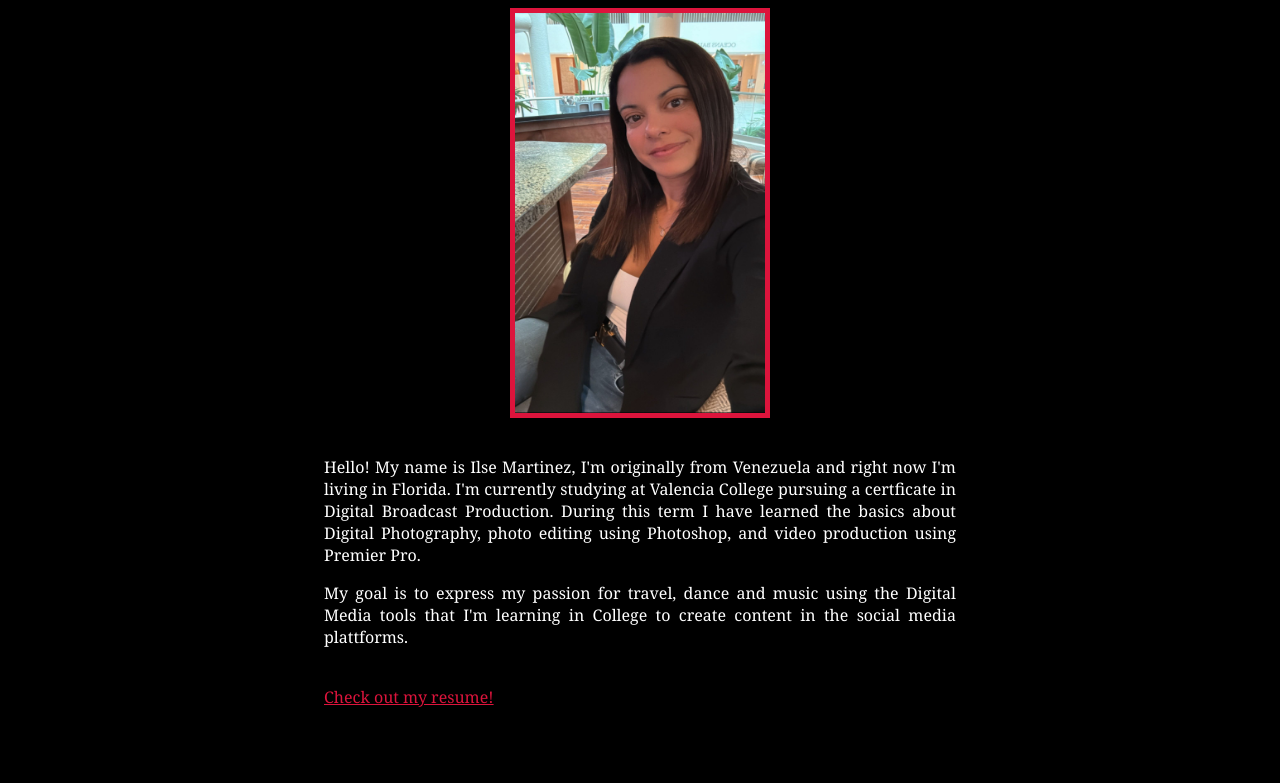
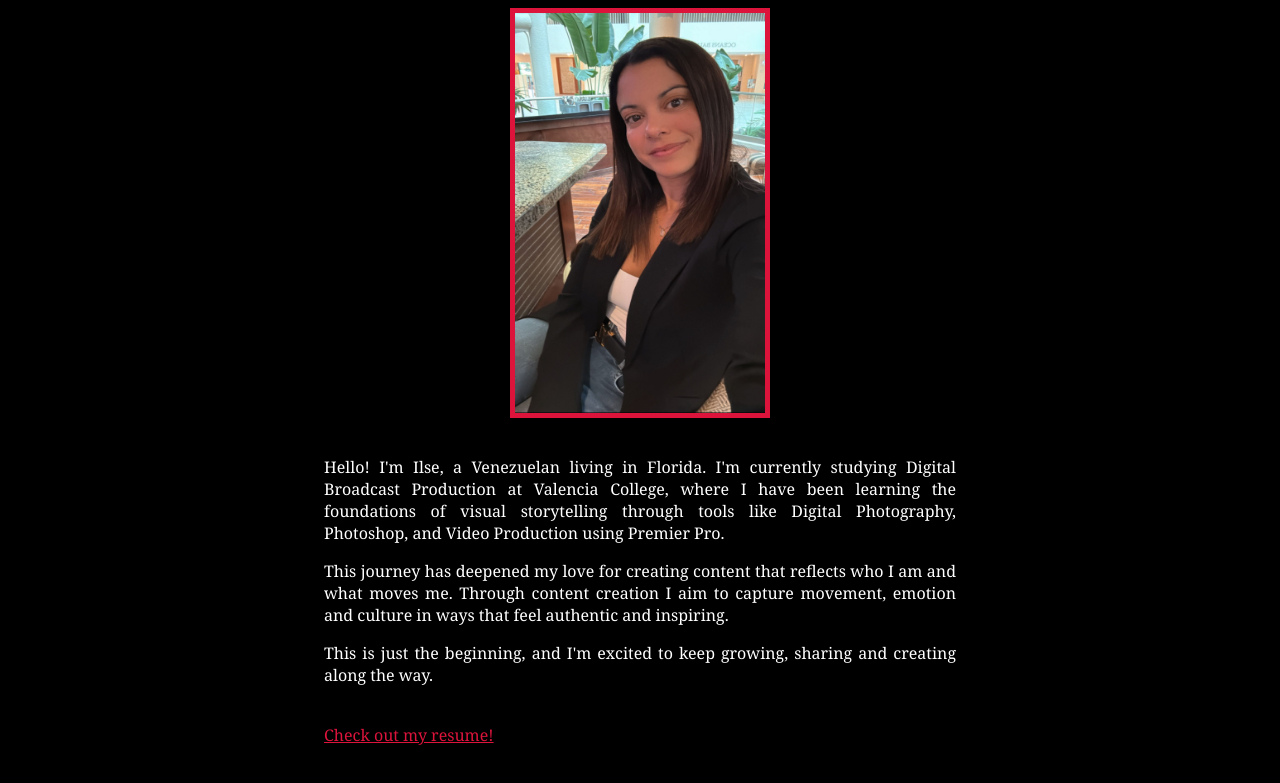
Before and after one commit to icgomez79/Mywebsite, a plain HTML site: page index.html in a window 1280 px wide. Shown: the part 187-970 px from the top of the page. Drawn offline with Linux system fonts and the light colour scheme.

Commit message:
Update index.html
Change in description

```diff
--- a/index.html
+++ b/index.html
@@ -24,9 +24,11 @@
         <img src="images/Self.jpg" alt="Self portrait" width="250" height="400"/>
         <br>
 
-        <p>Hello! My name is Ilse Martinez, I'm originally from Venezuela and right now I'm living in Florida. I'm currently studying at Valencia College pursuing a certficate in Digital Broadcast Production. During this term I have learned the basics about Digital Photography, photo editing using Photoshop, and video production using Premier Pro.
+        <p>Hello! I'm Ilse, a Venezuelan living in Florida. I'm currently studying Digital Broadcast Production at Valencia College, where I have been learning the foundations of visual storytelling through tools like Digital Photography, Photoshop, and Video Production using Premier Pro.
         </p>
-        <p>My goal is to express my passion for travel, dance and music using the Digital Media tools that I'm learning in College to create content in the social media plattforms.   </p>
+        <p>This journey has deepened my love for creating content that reflects who I am and what moves me. Through content creation I aim to capture movement, emotion and culture in ways that feel authentic and inspiring.</p>
+
+        <p>This is just the beginning, and I'm excited to keep growing, sharing and creating along the way.</p>
         <br>
 
         <a href="images/Ilse Martinez resume2.jpg">Check out my resume!</a>
```
